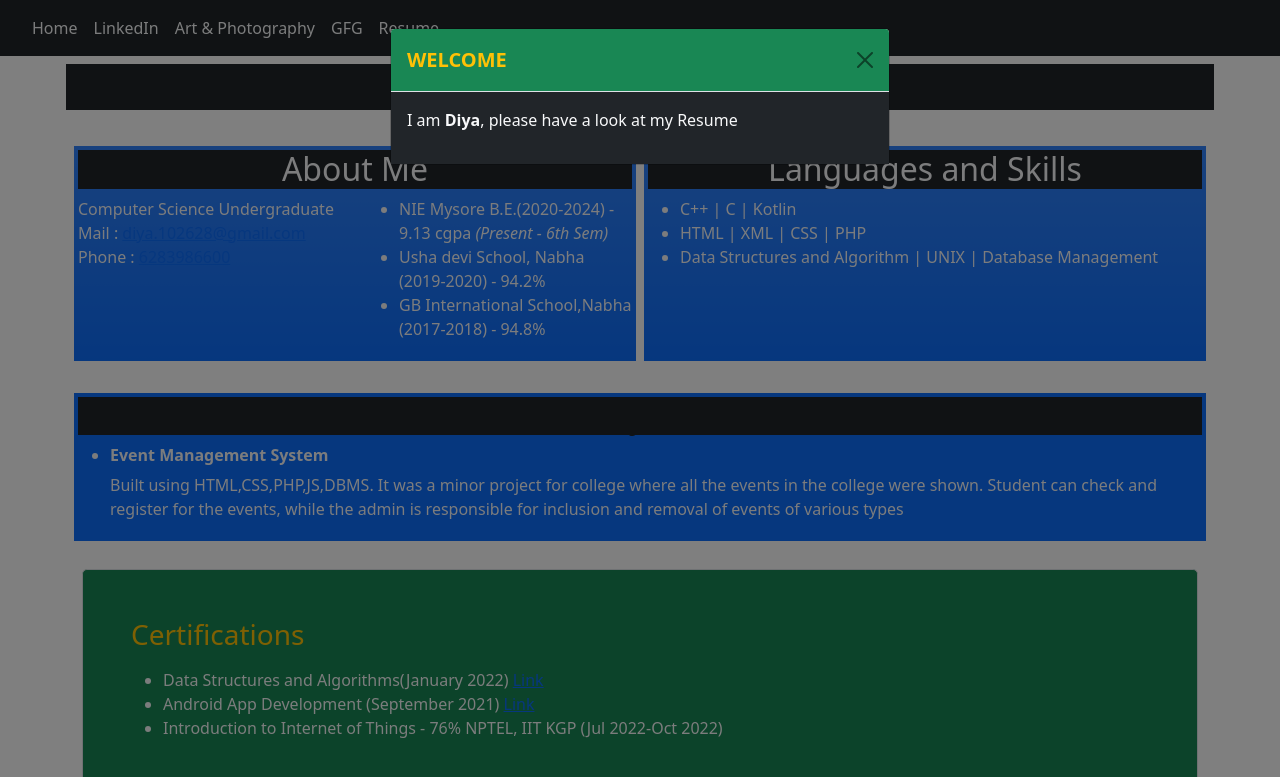
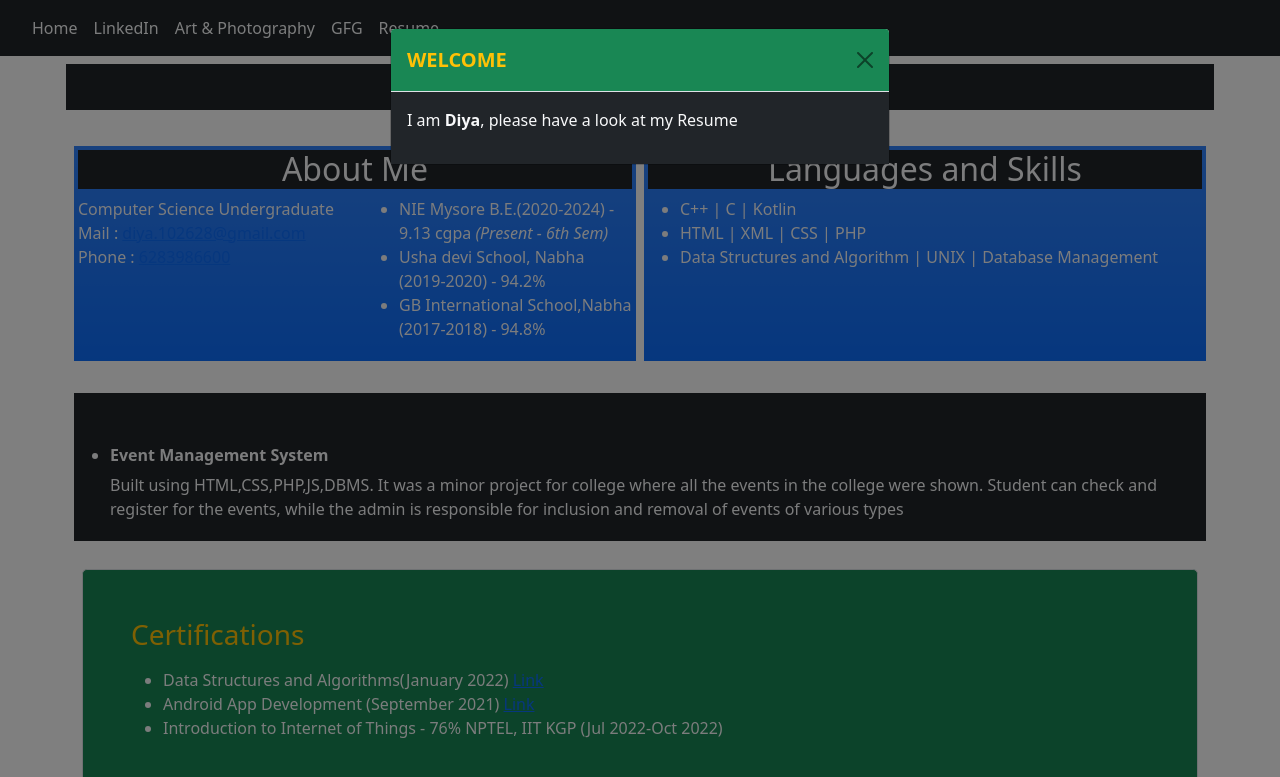
Before and after one commit to Diya-1001/resume, a plain HTML site: page index.html in a window 1280 px wide. Shown: the top 777 px of the page. Drawn offline with nearby package versions, Linux system fonts and the light colour scheme.

Commit message:
Update index.html

```diff
--- a/index.html
+++ b/index.html
@@ -91,7 +91,7 @@
         </div>
         <br>
         <div class="row">
-            <div class="m-1 p-1 col bg-primary text-light">
+            <div class="m-1 p-1 col bg-dark text-light">
                 <h2 class="text-center text-dark bg-dark">Projects</h2>
                 <div>
                     <ul>
```
